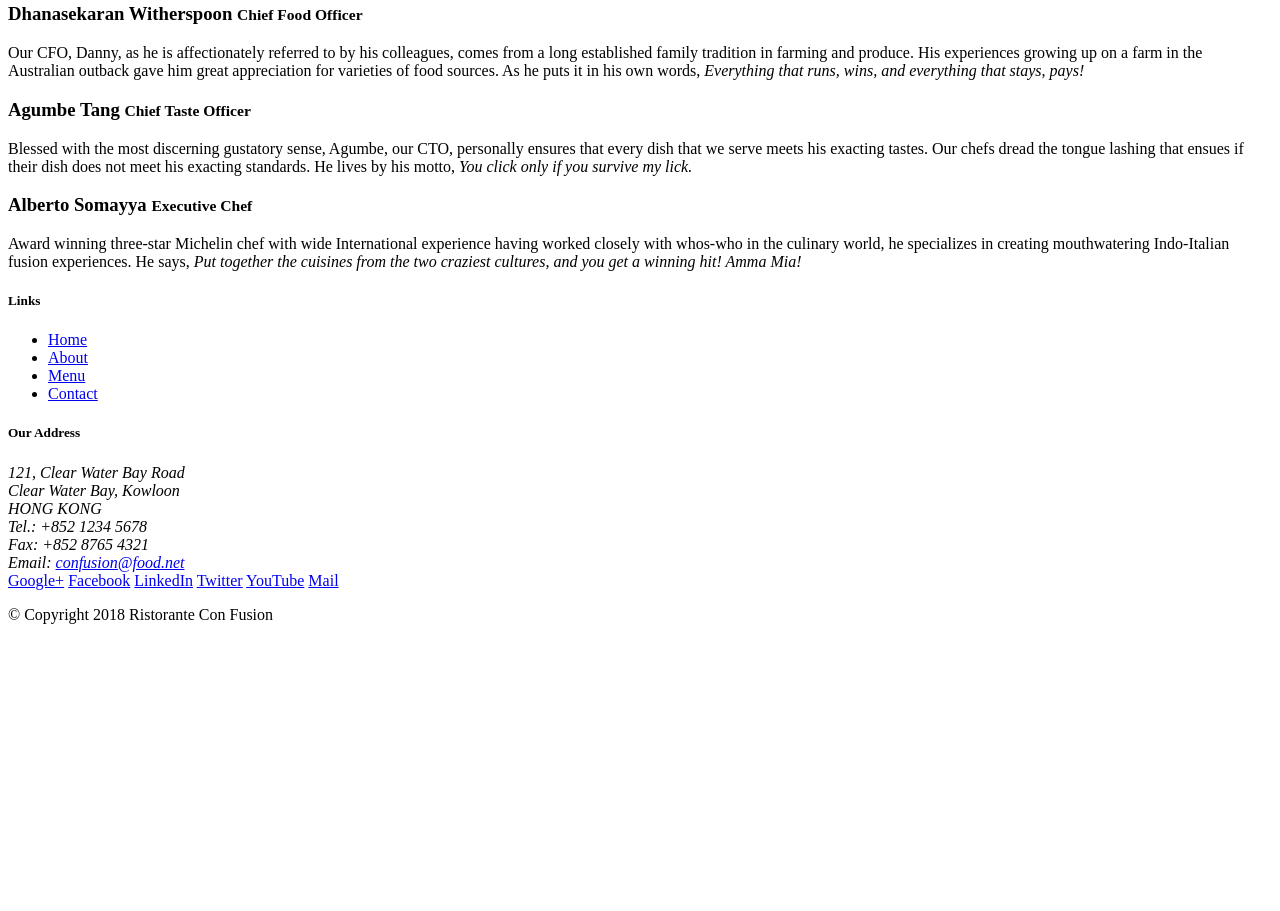
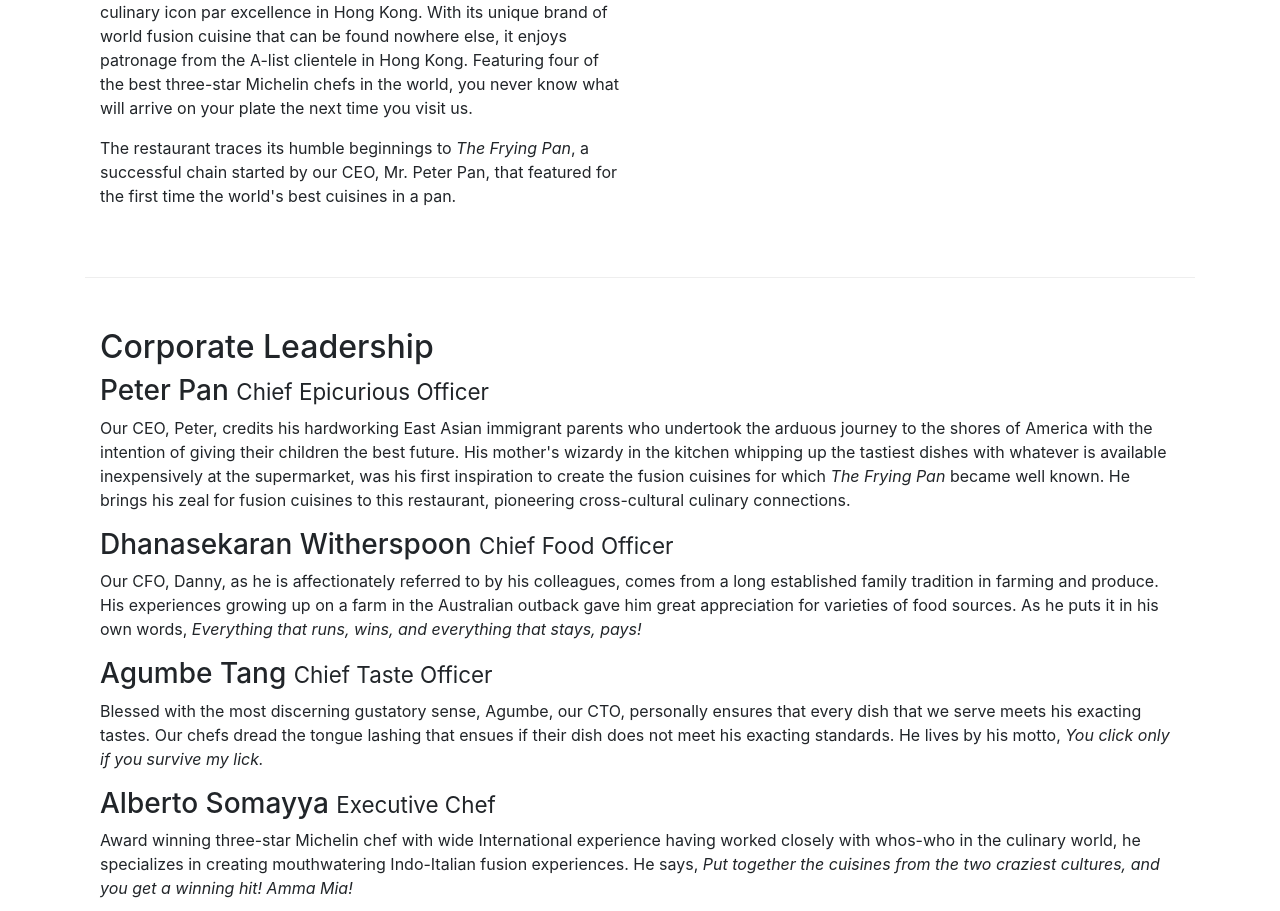
Before and after one commit to darshan527/Full-Stack-Web-and-Multiplatform-Mobile-App-Development, a website: page c1 Front-End Web UI Frameworks and Tools Bootstrap 4/Bootstrap4/conFusion/aboutus.html in a window 1280 px wide. Shown: the part 473-1384 px from the top of the page. Before the commit the page ends 1113 px from the top, so only its background shows below. Drawn offline with nearby package versions, Linux system fonts and the light colour scheme.

Commit message:
Added aboutus page

```diff
--- a/c1 Front-End Web UI Frameworks and Tools Bootstrap 4/Bootstrap4/conFusion/aboutus.html
+++ b/c1 Front-End Web UI Frameworks and Tools Bootstrap 4/Bootstrap4/conFusion/aboutus.html
@@ -2,7 +2,14 @@
 <html lang="en">
 
 <head>
+    <!-- Required meta tags always come first -->
+    <meta charset="utf-8">
+    <meta name="viewport" content="width=device-width, initial-scale=1, shrink-to-fit=no">
+    <meta http-equiv="x-ua-compatible" content="ie=edge">
 
+    <!-- Bootstrap CSS -->
+    <link rel="stylesheet" href="node_modules/bootstrap/dist/css/bootstrap.min.css">
+    <link rel="stylesheet" href="css/styles.css">
     <title>Ristorante Con Fusion: About Us</title>
 
 </head>
@@ -22,36 +29,37 @@
         </div>
     </header>
 
-    <div>
-        <div>
-            <div>
+    <div class="container">
+        <div class="row">
+            <div class="col-12">
                <h3>About Us</h3>
                <hr>
             </div>
         </div>
 
-        <div>
-            <div>
+        <div class="row row-content align-items-center">
+            <div class="col-12 col-sm-6">
                 <h2>Our History</h2>
                 <p>Started in 2010, Ristorante con Fusion quickly established itself as a culinary icon par excellence in Hong Kong. With its unique brand of world fusion cuisine that can be found nowhere else, it enjoys patronage from the A-list clientele in Hong Kong.  Featuring four of the best three-star Michelin chefs in the world, you never know what will arrive on your plate the next time you visit us.</p>
                 <p>The restaurant traces its humble beginnings to <em>The Frying Pan</em>, a successful chain started by our CEO, Mr. Peter Pan, that featured for the first time the world's best cuisines in a pan.</p>
             </div>
             <div>
+                <hr>
             </div>
         </div>
 
 
-        <div>
-            <div>
+        <div class="row row-content align-items-center">
+            <div class="col-12">
                 <h2>Corporate Leadership</h2>
                 <h3>Peter Pan <small>Chief Epicurious Officer</small></h3>
-                <p>Our CEO, Peter, credits his hardworking East Asian immigrant parents who undertook the arduous journey to the shores of America with the intention of giving their children the best future. His mother's wizardy in the kitchen whipping up the tastiest dishes with whatever is available inexpensively at the supermarket, was his first inspiration to create the fusion cuisines for which <em>The Frying Pan</em> became well known. He brings his zeal for fusion cuisines to this restaurant, pioneering cross-cultural culinary connections.</p>
+                <p  class="d-none d-sm-block">Our CEO, Peter, credits his hardworking East Asian immigrant parents who undertook the arduous journey to the shores of America with the intention of giving their children the best future. His mother's wizardy in the kitchen whipping up the tastiest dishes with whatever is available inexpensively at the supermarket, was his first inspiration to create the fusion cuisines for which <em>The Frying Pan</em> became well known. He brings his zeal for fusion cuisines to this restaurant, pioneering cross-cultural culinary connections.</p>
                 <h3>Dhanasekaran Witherspoon <small>Chief Food Officer</small></h3>
-                <p>Our CFO, Danny, as he is affectionately referred to by his colleagues, comes from a long established family tradition in farming and produce. His experiences growing up on a farm in the Australian outback gave him great appreciation for varieties of food sources. As he puts it in his own words, <em>Everything that runs, wins, and everything that stays, pays!</em></p>
+                <p  class="d-none d-sm-block">Our CFO, Danny, as he is affectionately referred to by his colleagues, comes from a long established family tradition in farming and produce. His experiences growing up on a farm in the Australian outback gave him great appreciation for varieties of food sources. As he puts it in his own words, <em>Everything that runs, wins, and everything that stays, pays!</em></p>
                 <h3>Agumbe Tang <small>Chief Taste Officer</small></h3>
-                <p>Blessed with the most discerning gustatory sense, Agumbe, our CTO, personally ensures that every dish that we serve meets his exacting tastes. Our chefs dread the tongue lashing that ensues if their dish does not meet his exacting standards. He lives by his motto, <em>You click only if you survive my lick.</em></p>
+                <p  class="d-none d-sm-block">Blessed with the most discerning gustatory sense, Agumbe, our CTO, personally ensures that every dish that we serve meets his exacting tastes. Our chefs dread the tongue lashing that ensues if their dish does not meet his exacting standards. He lives by his motto, <em>You click only if you survive my lick.</em></p>
                 <h3>Alberto Somayya <small>Executive Chef</small></h3>
-                <p>Award winning three-star Michelin chef with wide International experience having worked closely with whos-who in the culinary world, he specializes in creating mouthwatering Indo-Italian fusion experiences. He says, <em>Put together the cuisines from the two craziest cultures, and you get a winning hit! Amma Mia!</em></p>
+                <p  class="d-none d-sm-block">Award winning three-star Michelin chef with wide International experience having worked closely with whos-who in the culinary world, he specializes in creating mouthwatering Indo-Italian fusion experiences. He says, <em>Put together the cuisines from the two craziest cultures, and you get a winning hit! Amma Mia!</em></p>
             </div>
        </div>
 
@@ -60,7 +68,7 @@
     <footer class="footer">
         <div class="container">
             <div class="row">
-                <div class="col-4 offset-1 col-sm-2">
+                <div class="col-4 offset-1 col-sm-2 justify-content-center">
                     <h5>Links</h5>
                     <ul class="list-unstyled">
                         <li><a href="#">Home</a></li>
@@ -98,7 +106,10 @@
            </div>
         </div>
     </footer>
-
+<!-- jQuery first, then Popper.js, then Bootstrap JS. -->
+<script src="node_modules/jquery/dist/jquery.slim.min.js"></script>
+<script src="node_modules/popper.js/dist/umd/popper.min.js"></script>
+<script src="node_modules/bootstrap/dist/js/bootstrap.min.js"></script>
 </body>
 
 </html>
--- a/c1 Front-End Web UI Frameworks and Tools Bootstrap 4/Bootstrap4/conFusion/css/styles.css
+++ b/c1 Front-End Web UI Frameworks and Tools Bootstrap 4/Bootstrap4/conFusion/css/styles.css
@@ -11,7 +11,7 @@
 }
 
 .footer{
-    background-color: peachpuff;
+    background-color: #f2d1ff;
     margin: 0px auto;
     padding: 20px 0px 20px 0px;
 }
```
